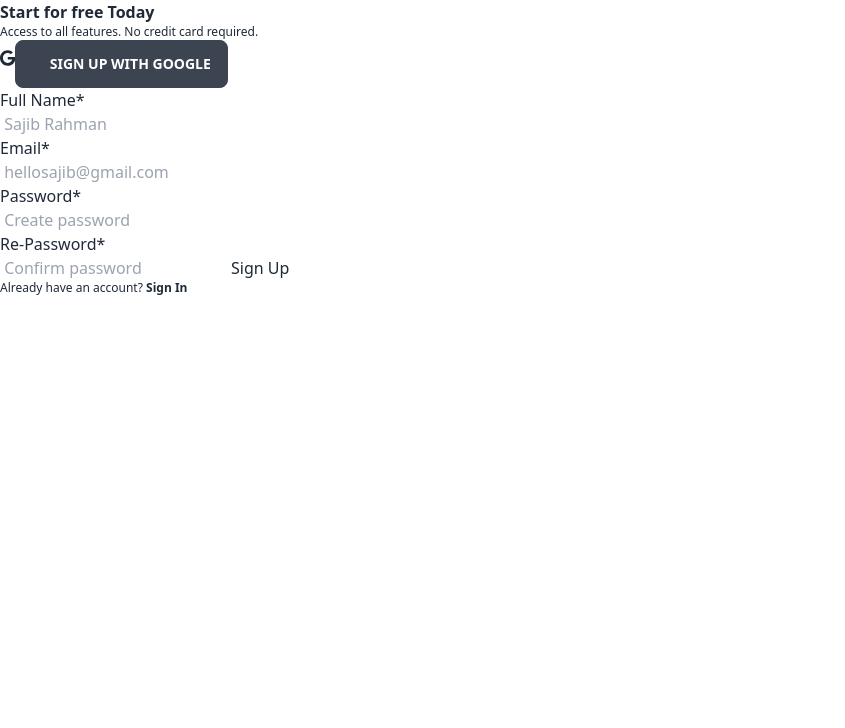
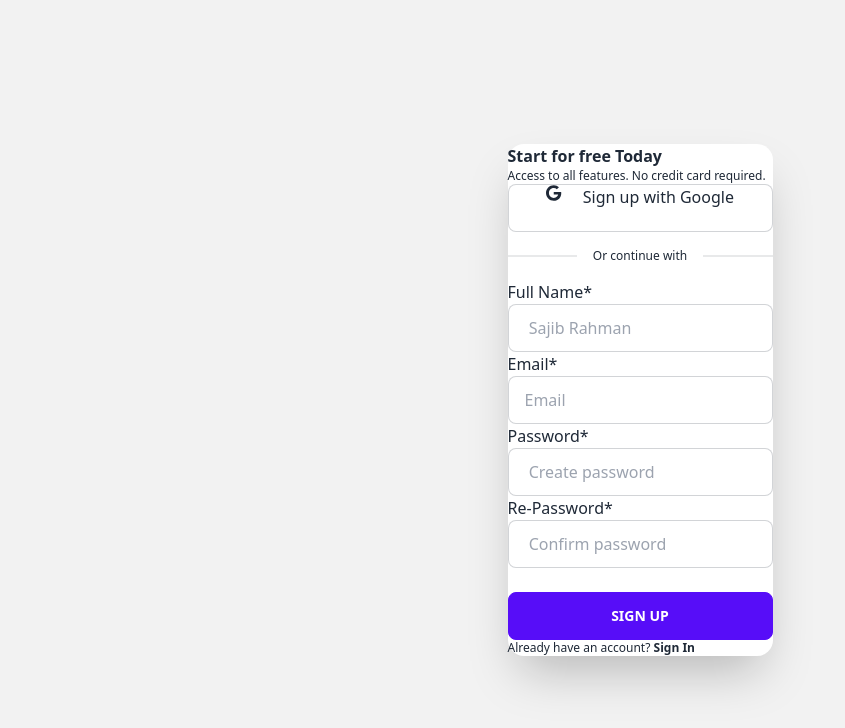
Before and after one commit to darkimpow/ai-writer-app-final, a React (Create React App) app: page /signup in a window 1280 px wide. Shown: the top 728 px of the page, without its empty margins (0-845 px from the left). Built offline with nearby package versions, Linux system fonts and the light colour scheme.

Commit message:
Added tempalte

```diff
--- a/src/App.js
+++ b/src/App.js
@@ -22,7 +22,7 @@ function App() {
             </Route>
             {/* End: Dashboard Routes*/}
         </Routes>
-    );R
+    );
 
 }
 
--- a/src/pages/Signup Page/SignUpPage.js
+++ b/src/pages/Signup Page/SignUpPage.js
@@ -5,25 +5,43 @@ import {FontAwesomeIcon} from "@fortawesome/react-fontawesome";
 
 const SignUpPage = () => {
     return (
-        <div>
+        <div className="hero min-h-screen bg-base-200">
+            <div className="hero-content flex-col lg:flex-row-reverse">
+                <div className="card-body">
+                    <div className="form-control">
+
+                                <div className="card flex-shrink-0 w-full max-w-sm shadow-2xl bg-base-100">
                                 <h2 className='font-bold'> Start for free Today </h2>
                                     <p className='text-xs'> Access to all features. No credit card required. </p>
-            <form onSubmit={ handler }>
+                                    <form onSubmit={ handler } className='input input-bordered'>
+                                        <div className='flex justify-center justify-evenly'>
                                             <FontAwesomeIcon icon={faGoogle}/>
-                <a href="#" className="google btn">
-                    <i className="font-bold fa fa-google fa-fw"></i> Sign up with Google
+                                                <a href="#">
+                                                    <i className=" fa fa-google fa-fw "></i>
+                                                    <p> Sign up with Google </p>
                                                 </a>
+                                        </div>
                                     </form>
+                                    <div className='divider'>
+                                        <p className='text-xs'> Or continue with </p>
+                                    </div>
                                     <h3>Full Name*</h3>
-            <input type='text' placeholder=' Sajib Rahman'/>
+                                    <input type='text' placeholder=' Sajib Rahman' className="input input-bordered"/>
                                     <h3>Email*</h3>
-            <input type='text' placeholder=' hellosajib@gmail.com'/>
+                                        <input type="text" placeholder="Email" className="input input-bordered" />
+
                                     <h3>Password*</h3>
-            <input type='text' placeholder=' Create password'/>
+                                    <input type='text' placeholder=' Create password' className="input input-bordered"/>
                                     <h3>Re-Password*</h3>
-            <input type='text' placeholder=' Confirm password'/>
-            <button> Sign Up </button>
+                                    <input type='text' placeholder=' Confirm password' className="input input-bordered"/>
+                                    <div className="form-control mt-6">
+                                 <button className="btn btn-primary bg-blend-color"> Sign Up </button>
                                 <p className='text-xs'> Already have an account? <strong> Sign In </strong></p>
+                            </div>
+                        </div>
+                    </div>
+                </div>
+            </div>
         </div>
     );
 }
```
Lines whose indentation alone changed are shown as unchanged.
